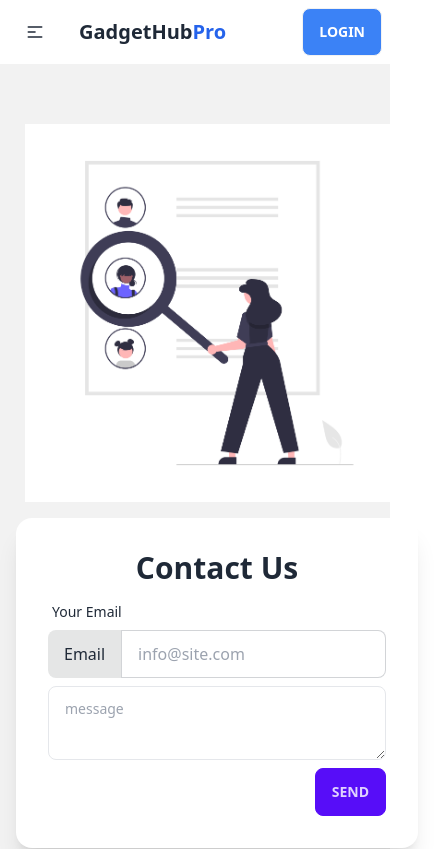
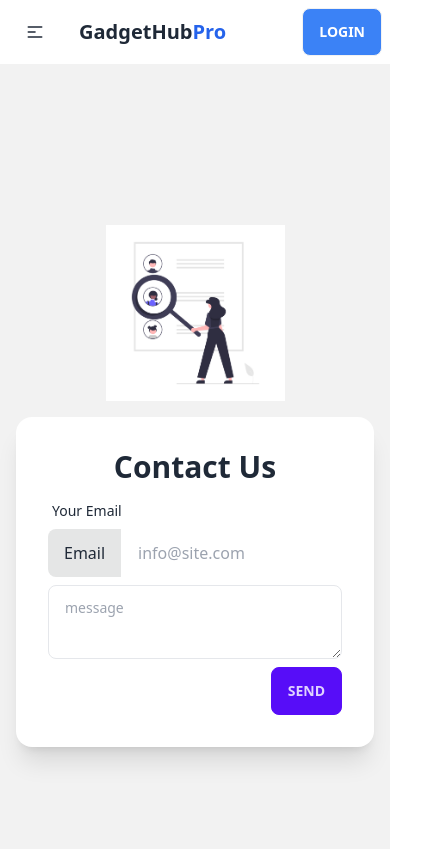
Before and after one commit to Jahirul83/Brand-Shop-client, a React (Vite) app: page /contact in a window 390 px wide. Shown: the top 849 px of the page, 434 px wide, since content can reach past the window. Built offline with nearby package versions, Linux system fonts and the light colour scheme; no server answers.

Commit message:
small edit in home and signIn signUp

```diff
--- a/src/components/Home/ContactUs.jsx
+++ b/src/components/Home/ContactUs.jsx
@@ -4,7 +4,7 @@ const ContactUs = () => {
         <div>
             <div className="hero min-h-screen bg-base-200">
                 <div className="hero-content flex-col lg:flex-row-reverse">
-                    <img src={contactPic} className='max-w-sm' />
+                    <img src={contactPic} className='max-w-sm w-1/2 md:w-full' />
                     <div>
                         <div className="card bg-base-100 shadow-xl">
                             <div className="card-body">
@@ -15,7 +15,7 @@ const ContactUs = () => {
                                     </label>
                                     <label className="input-group">
                                         <span>Email</span>
-                                        <input type="text" placeholder="info@site.com" className="input input-bordered" />
+                                        <input type="text" placeholder="info@site.com" className='input w-full' />
                                     </label>
                                 </div>
                                 <textarea className="textarea textarea-ghost border-inherit" placeholder="message"></textarea>
--- a/src/components/MyCard/MyCard.jsx
+++ b/src/components/MyCard/MyCard.jsx
@@ -6,7 +6,7 @@ const MyCard = () => {
     const cartData = useLoaderData();
     return (
         <div>
-            <h2>this is my cart:{cartData.length}</h2>
+            {/* <h2>this is my cart:{cartData.length}</h2> */}
             <div className="grid grid-cols-1 md:grid-cols-2 gap-3">
                 {
                     cartData.map(cart => <Cart
--- a/src/components/SignIn/SignIn.jsx
+++ b/src/components/SignIn/SignIn.jsx
@@ -49,7 +49,6 @@ const SignIn = () => {
     }
     return (
         <div>
-            <h2>this is Login</h2>
             <div className="hero min-h-screen bg-base-200">
                 <div className="hero-content flex-col lg:flex-row-reverse">
                     <div className="text-center lg:text-left">
```
